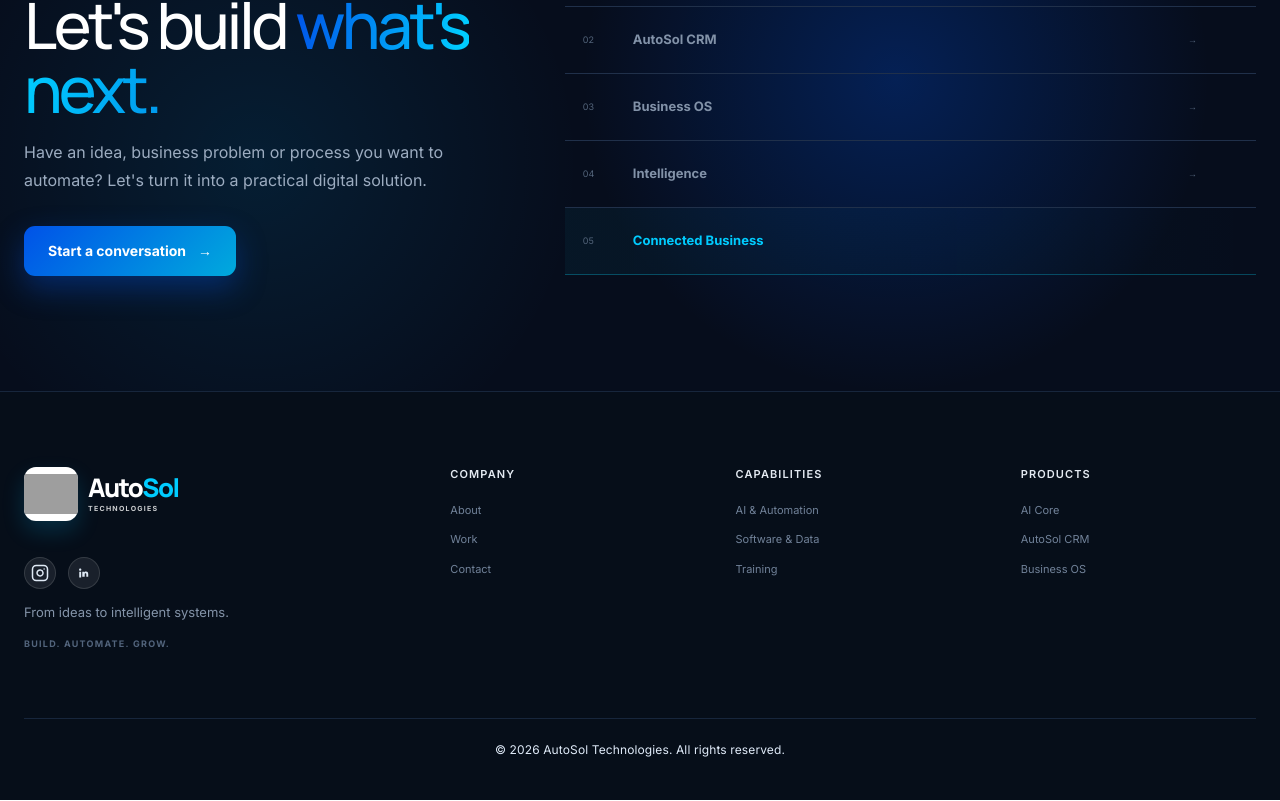
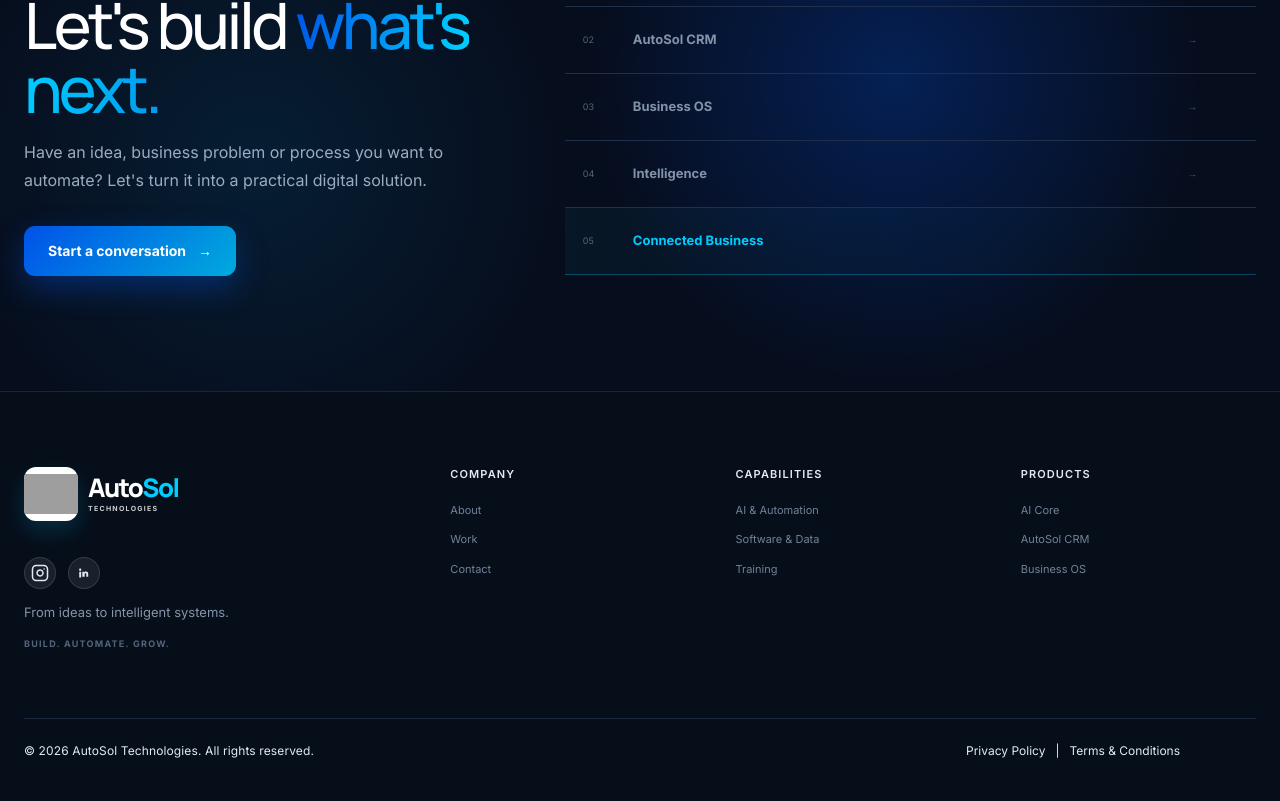
Before and after one commit to Ravi8788/AutoSol-web, a React (Vite) app: page / in a window 1280 px wide. Shown: the part 6894-7695 px from the top of the page. Built offline with nearby package versions, Linux system fonts and the light colour scheme; grey boxes are pictures that could not be loaded.

Commit message:
Revert "Center footer copyright and remove legal row"
This reverts commit c6b0a767b29bb52ef998e2a63ca9b89e00c019da.

```diff
--- a/src/components/Layout.tsx
+++ b/src/components/Layout.tsx
@@ -119,6 +119,11 @@
         <div className="container footer-bottom">
           <div className="footer-bottom-inner">
             <span className="footer-copyright">© {new Date().getFullYear()} AutoSol Technologies. All rights reserved.</span>
+            <div className="footer-policy-links">
+              <span className="footer-policy-link">Privacy Policy</span>
+              <span>|</span>
+              <span className="footer-policy-link">Terms &amp; Conditions</span>
+            </div>
           </div>
         </div>
       </footer>
--- a/src/index.css
+++ b/src/index.css
@@ -2065,10 +2065,10 @@
 .footer-bottom-inner {
   display: flex;
   align-items: center;
-  justify-content: center;
+  justify-content: space-between;
   gap: 12px 18px;
   flex-wrap: wrap;
-  width: 100%;
+  padding-right: 76px;
   box-sizing: border-box;
 }
 
@@ -2078,7 +2078,30 @@
   font-size: 12px;
   line-height: 1.4;
   letter-spacing: 0.01em;
-  text-align: center;
+  text-align: left;
+}
+
+.footer-policy-links {
+  display: flex;
+  align-items: center;
+  justify-content: flex-end;
+  gap: 10px;
+  flex-wrap: wrap;
+  color: #dfeaf8;
+  font-size: 12px;
+}
+
+.footer-policy-links a,
+.footer-policy-links span {
+  color: #dfeaf8;
+  text-decoration: none;
+  font-size: 12px;
+  pointer-events: none;
+  cursor: default;
+}
+
+.footer-policy-link {
+  color: #dfeaf8;
 }
 
 .footer-bottom-ig {
@@ -2273,11 +2296,16 @@
     flex-direction: column;
     justify-content: center;
     text-align: center;
+    padding-right: 0;
   }
-  .footer-copyright {
+  .footer-copyright,
+  .footer-policy-links {
     width: 100%;
     justify-content: center;
     text-align: center;
+  }
+  .footer-policy-links {
+    gap: 8px 12px;
   }
 }
 
```
